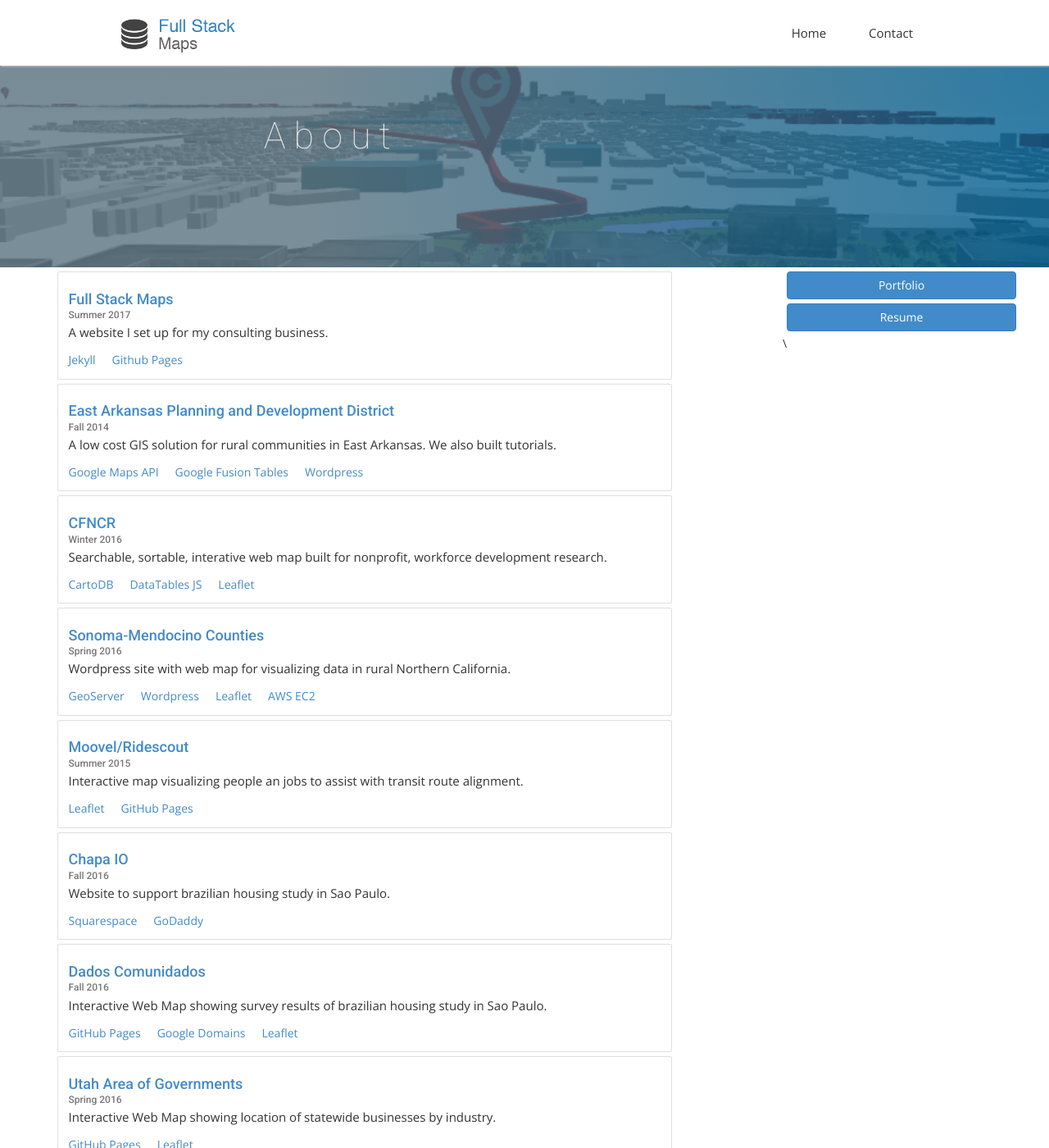
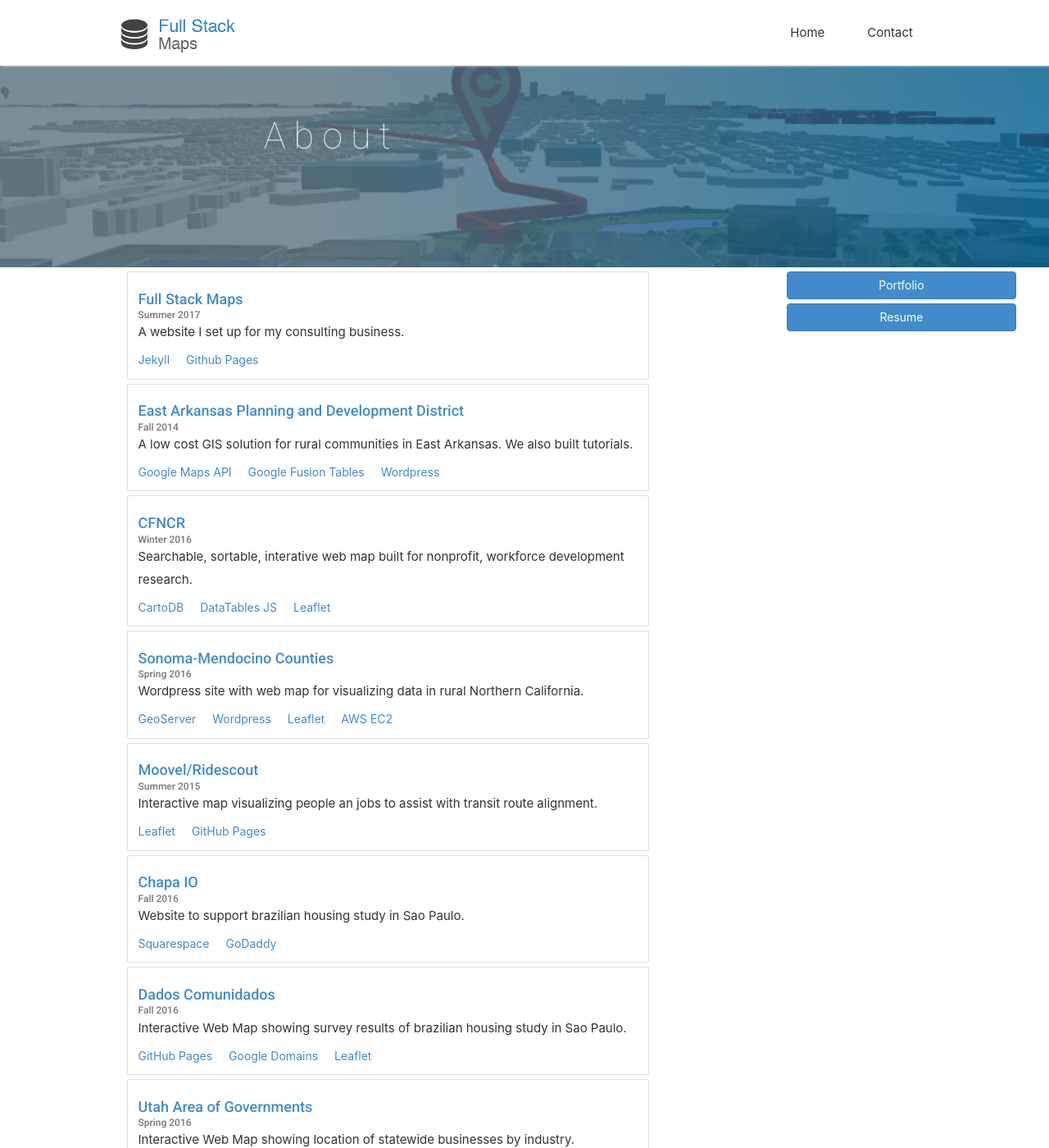
Before and after one commit to nrbrigmon/fullstackmaps, a Jekyll site: the page built from about.html, in a window 1280 px wide and 1400 px high. Shown: the whole window at 82% size. Built offline with Jekyll 4.4.1, drawn with Linux system fonts in a browser that asks for light colours; nearby versions of some CDN libraries; some web fonts are replaced.

Commit message:
font test

```diff
--- a/about.html
+++ b/about.html
@@ -10,8 +10,8 @@
   position:fixed;
   right:20px;
   top:inherit;
-   -webkit-transition: all 0.4s ease;
-   transition: all 0.4s ease;
+   -webkit-transition: all 0.6s ease;
+   transition: all 0.6s ease;
 }
 .sidebar ul li{
   margin:5px;
@@ -73,6 +73,7 @@
   </div>
 </section>
 
+<section id="about-main">
   <div class="container">
     <!-- Content here -->
     <div class="row">
@@ -90,11 +91,12 @@
           <li class="nav-item btn btn-primary" role="button" id="view-resume">
             Resume
           </li>
-      </ul>\
+        </ul>
       </div>
 
     </div>
   </div>
+</section>
 <script type="text/javascript">
   var portfolio = [
   {
@@ -196,7 +198,7 @@
 
 //section for switching between portfolio and resume
 $("#view-portfolio").on('click', function(){
-  console.log('click!')
+  // console.log('click!')
   $("#resume-section").hide();
   $("#portfolio-section").show();
 });
--- a/css/airspace.css
+++ b/css/airspace.css
@@ -14,7 +14,7 @@
 	Common Css
 --*/
 body {
-  font-family: 'Open Sans', sans-serif;
+  font-family: -apple-system,BlinkMacSystemFont,"Segoe UI",Roboto,"Helvetica Neue",Arial,sans-serif;
   -webkit-font-smoothing: antialiased;
 }
 h1,
```
Lines whose indentation alone changed are shown as unchanged.
